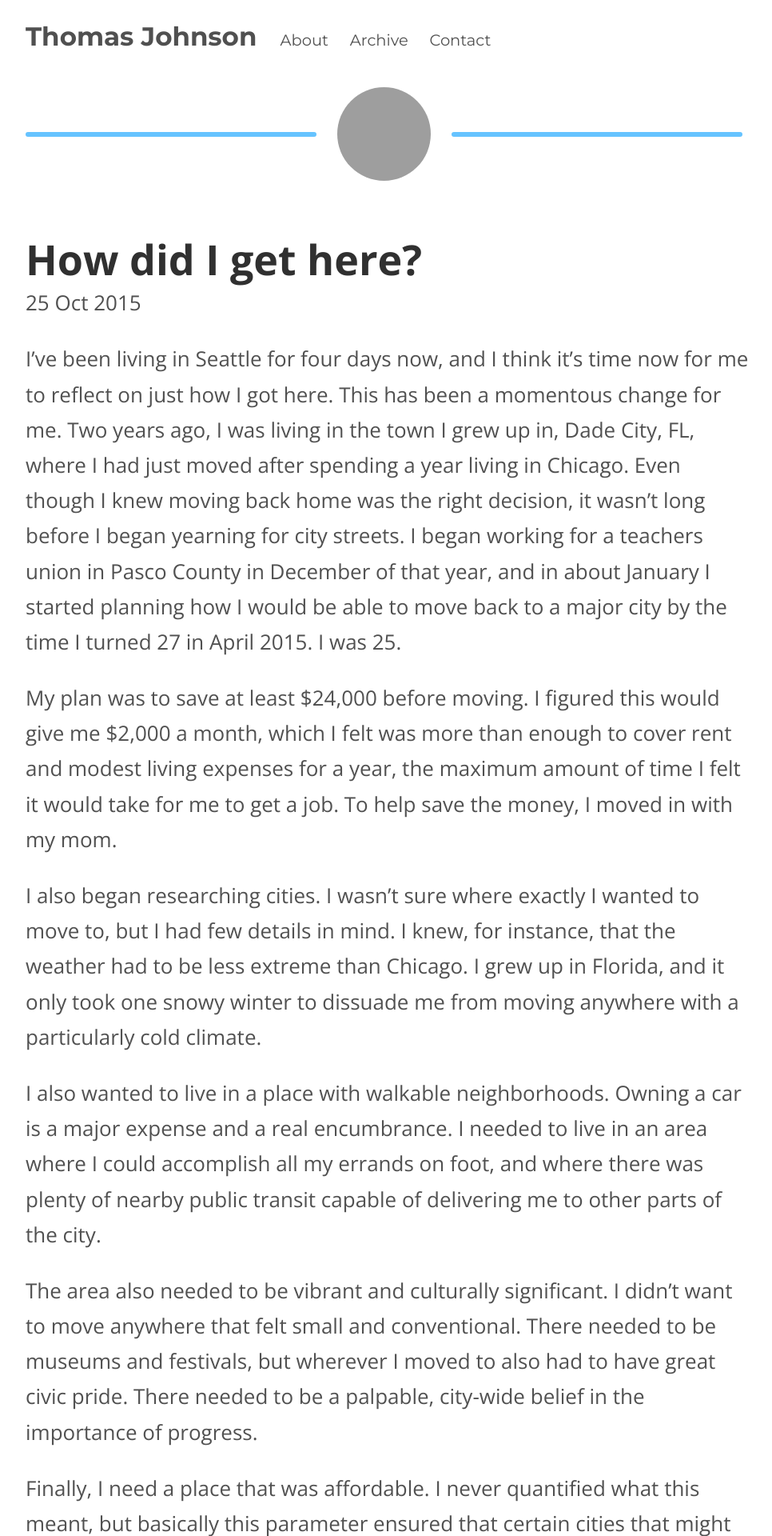
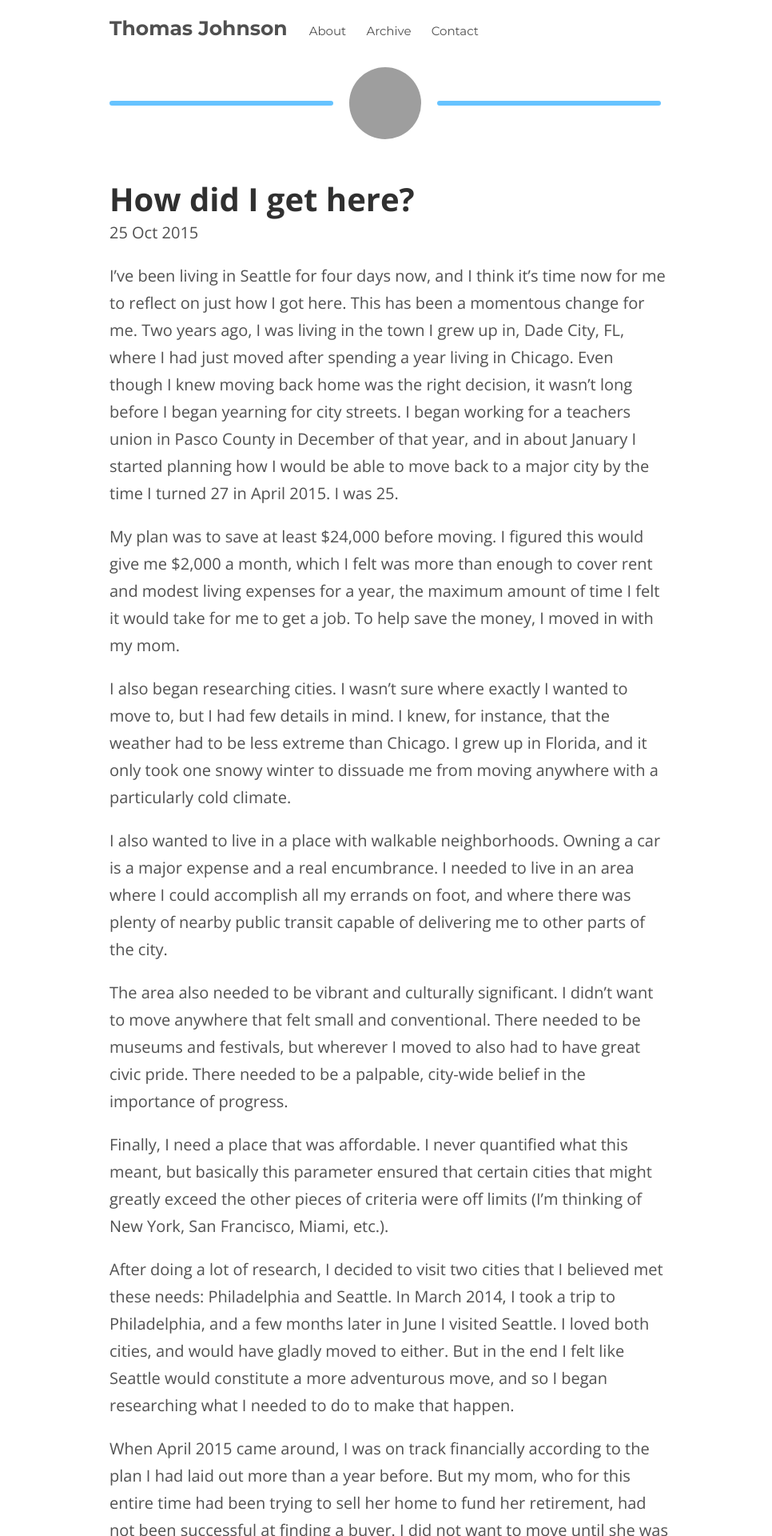
Before and after one commit to thomasij813/thomasij813.github.io, a Jekyll site: the page built from index.html, in a window 1280 px wide. Shown: the top 1920 px of the page at 80% size, without its empty margins (153-1119 px from the left). Built offline with Jekyll 4.4.1, drawn with Linux system fonts in a browser that asks for light colours; nearby versions of some CDN libraries; the list of posts is cut into pages by our own code; grey boxes are pictures that could not be loaded.

Commit message:
Change font size for larger displays

```diff
--- a/_sass/_base.scss
+++ b/_sass/_base.scss
@@ -19,11 +19,10 @@ body {
 
 html {
   font-family: "Montserrat", Helvetica, Arial, sans-serif;
-  font-size: 16px;
   line-height: 1.7;
 
   @media (min-width: 41em) {
-    font-size: 26px;
+    font-size: 20px;
   }
 }
 
```
Also changed, not shown: 8 other files.
